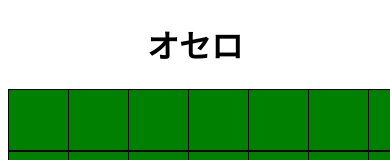
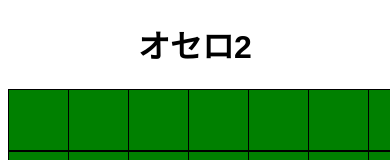
Before and after one commit to hilacken-sketch/reversi_test, a plain HTML site: page index.html in a window 390 px wide. Shown: the top 160 px of the page. Drawn offline with Linux system fonts and the light colour scheme.

Commit message:
iPhoneから初コミット

```diff
--- a/index.html
+++ b/index.html
@@ -6,7 +6,7 @@
   <link rel="stylesheet" href="style.css">
 </head>
 <body>
-  <h1>オセロ</h1>
+  <h1>オセロ2</h1>
   <div id="board"></div>
   <script src="script.js"></script>
 </body>
```
